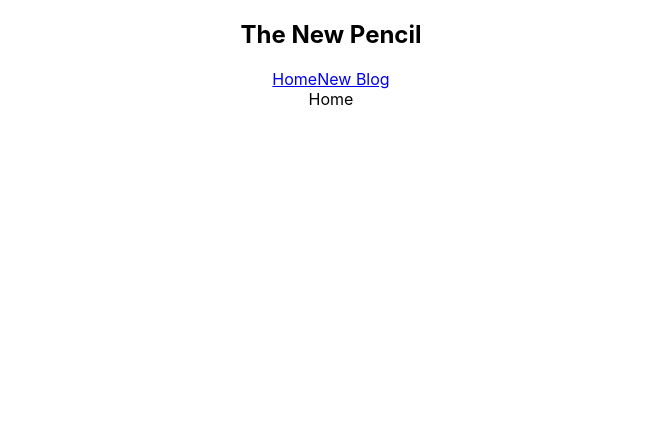
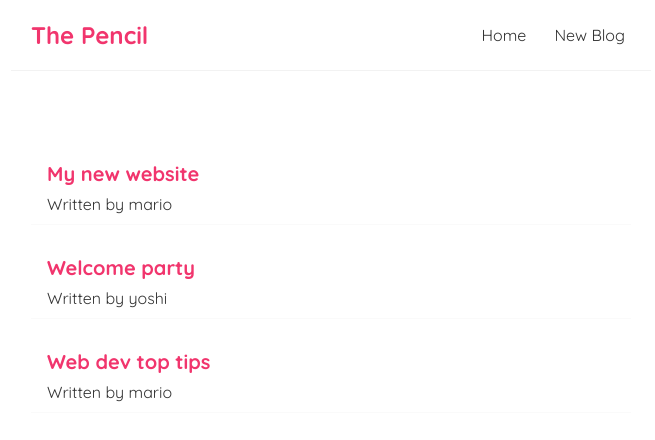
Before and after one commit to ashleyhwacha/new-blog, a React (Create React App) app: page / in a window 1280 px wide. Shown: the top 440 px of the page, without its empty margins (309-964 px from the left). Built offline with nearby package versions, Linux system fonts and the light colour scheme.

Commit message:
added looping through a list

```diff
--- a/src/App.css
+++ /dev/null
@@ -1,38 +0,0 @@
-.App {
-  text-align: center;
-}
-
-.App-logo {
-  height: 40vmin;
-  pointer-events: none;
-}
-
-@media (prefers-reduced-motion: no-preference) {
-  .App-logo {
-    animation: App-logo-spin infinite 20s linear;
-  }
-}
-
-.App-header {
-  background-color: #282c34;
-  min-height: 100vh;
-  display: flex;
-  flex-direction: column;
-  align-items: center;
-  justify-content: center;
-  font-size: calc(10px + 2vmin);
-  color: white;
-}
-
-.App-link {
-  color: #61dafb;
-}
-
-@keyframes App-logo-spin {
-  from {
-    transform: rotate(0deg);
-  }
-  to {
-    transform: rotate(360deg);
-  }
-}
--- a/src/App.js
+++ b/src/App.js
@@ -1,5 +1,5 @@
 
-import './App.css';
+
 import Navbar from './NavBar';
 import Home from './Home';
 
@@ -8,7 +8,7 @@
     <div className="App">
       <Navbar/>
      <div className="content">
-     <Home/>
+       <Home/>
      </div>
     </div>
   );
--- a/src/Home.js
+++ b/src/Home.js
@@ -1,7 +1,25 @@
+import { useState } from 'react';
+
 const Home = () => {
+
+const [blogs, setBlogs] = useState([
+    { title:'My new website', body: 'lorem ipsum...', author:'mario', id: 1},
+    { title:'Welcome party', body: 'lorem ipsum...', author:'yoshi', id: 2},
+    { title:'Web dev top tips', body: 'lorem ipsum...', author:'mario', id: 3}
+]);
+
+
+
+
+
     return (
        <div className="home">
-        <div>Home</div>
+        {blogs.map((blog)=>(
+           <div className="blog-preview" key={blog.id}>
+              <h2>{blog.title}</h2>
+              <p>Written by {blog.author}</p>
+           </div>
+        ))}
        </div>
     );
 }
--- a/src/NavBar.js
+++ b/src/NavBar.js
@@ -1,9 +1,14 @@
 const Navbar = () => {
     return (
         <nav className="navbar">
-            <h1>The New Pencil</h1>
+            <h1>The Pencil</h1>
             <div className="links">
                 <a href="/">Home</a>
+                {/* <a href="/create" style={{
+                    color:"white",
+                    backgroundColor:'#f1356d',
+                    borderRadius:'8px'
+                }}>New Blog</a> */}
                 <a href="/create">New Blog</a>
             </div>
         </nav>
--- a/src/index.css
+++ b/src/index.css
@@ -1,13 +1,58 @@
-body {
+@import url('https://fonts.googleapis.com/css2?family=Quicksand:wght@300;400;500;600;700&display=swap');
+
+/* base styles */
+*{
   margin: 0;
-  font-family: -apple-system, BlinkMacSystemFont, 'Segoe UI', 'Roboto', 'Oxygen',
-    'Ubuntu', 'Cantarell', 'Fira Sans', 'Droid Sans', 'Helvetica Neue',
-    sans-serif;
-  -webkit-font-smoothing: antialiased;
-  -moz-osx-font-smoothing: grayscale;
+  font-family:"Quicksand";
+  color:#333;
 }
 
-code {
-  font-family: source-code-pro, Menlo, Monaco, Consolas, 'Courier New',
-    monospace;
+.navbar{
+  padding: 20px;
+  display: flex;
+  align-items: center;
+  max-width: 600px;
+  margin: 0 auto;
+  border-bottom: 1px solid #f2f2f2;
 }
+
+.navbar h1{
+  color: #f1356d;
+}
+
+.navbar .links{
+  margin-left: auto;
+}
+
+.navbar a{
+  margin-left: 16px;
+  text-decoration: none;
+  padding: 6px;
+}
+
+.navbar a:hover{
+  color:#f1356d;
+}
+
+.content{
+  max-width: 600px;
+  margin: 40px auto;
+  padding: 20px;
+}
+
+/*blog previews / list */
+.blog-preview{
+  padding: 10px 16px;
+  margin: 20px 0;
+  border-bottom: 1px solid #fafafa;
+}
+
+.blog-preview:hover{
+  box-shadow: 1px 3px 5px rgba(0,0,0,0.1);
+}
+
+.blog-preview h2{
+  font-size: 20px;
+  color: #f1356d;
+  margin-bottom: 8px;
+}
```
Also changed, not shown: src/setupTests.js (deleted, +0 -5 lines).
